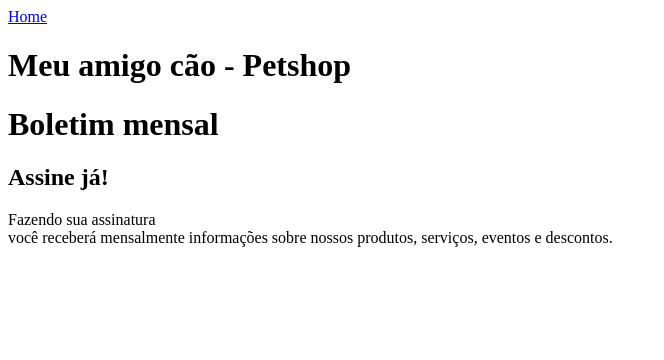
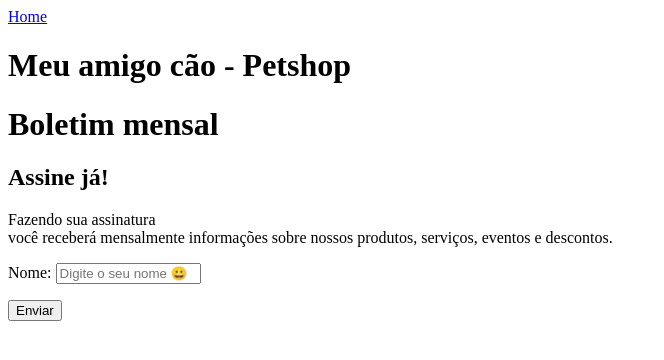
Before and after one commit to SEngPablo/petshop_turma_946_senac, a plain HTML site: page boletim.html in a window 1280 px wide. Shown: the whole page, without its empty margins (0-664 px from the left). Drawn offline with Linux system fonts and the light colour scheme.

Commit message:
05/12/23 Formulários

```diff
--- a/boletim.html
+++ b/boletim.html
@@ -26,6 +26,16 @@
     <p>Fazendo sua assinatura<br>
         você receberá mensalmente informações sobre nossos produtos, serviços, eventos e descontos.</p>
 
+        <form action="obrigado.html" method="post">
+            <p><label for="nome">Nome: </label> <input type="text" name="nome" id="nome" placeholder="Digite o seu nome 😀" size="15"></p>
+
+
+            <input type="button" value="Enviar">
+
+
+
+
+        </form>
 
 
 
```
Also changed, not shown: banho-e-tosa.html (+6 -0 lines).
